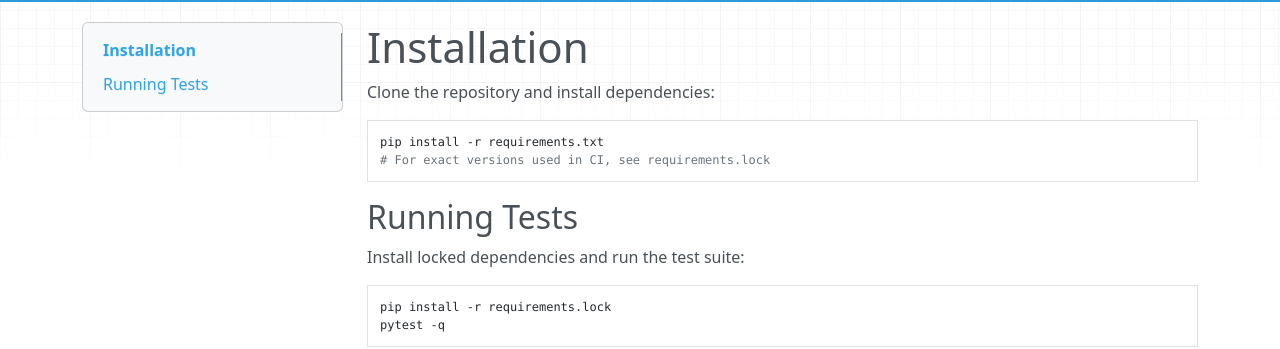
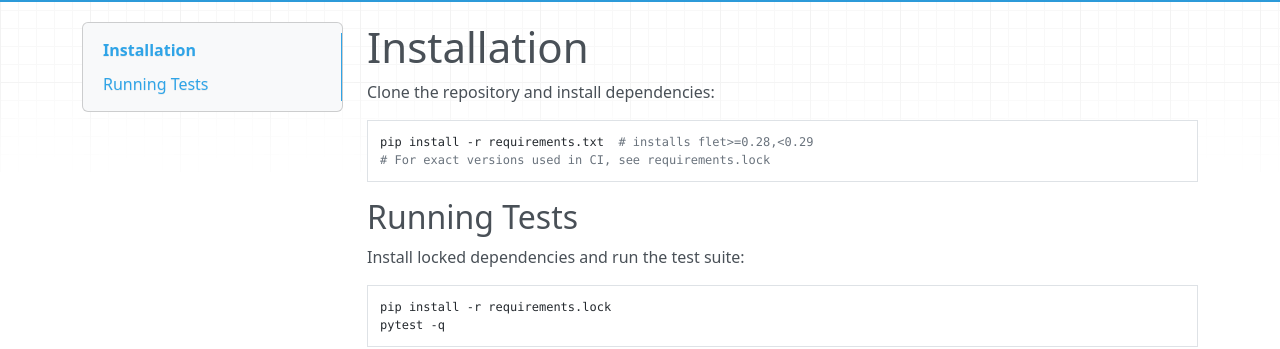
Before and after one commit to d0tTino/GeneCoder, an MkDocs documentation site: the page built from docs/installation.md, in a window 1280 px wide. Shown: the part 134-483 px from the top of the page. Built offline with MkDocs 1.6.1, drawn with Linux system fonts in a browser that asks for light colours; nearby versions of some CDN libraries.

Commit message:
Pin flet version in pyproject

````diff
--- a/docs/installation.md
+++ b/docs/installation.md
@@ -3,7 +3,7 @@
 Clone the repository and install dependencies:
 
 ```bash
-pip install -r requirements.txt
+pip install -r requirements.txt  # installs flet>=0.28,<0.29
 # For exact versions used in CI, see requirements.lock
 ```
 
--- a/pyproject.toml
+++ b/pyproject.toml
@@ -14,12 +14,10 @@
 license = { text = "MIT" }
 keywords = ["DNA", "storage", "encoding", "simulation"]
 dependencies = [
-    "flet",
+    "flet>=0.28,<0.29",
     "matplotlib",
     "reedsolo",
 ]
-urls = {"Homepage" = "https://github.com/d0tTino/GeneCoder"}
-
 [project.scripts]
 genecoder = "src.cli:main"
 
````
